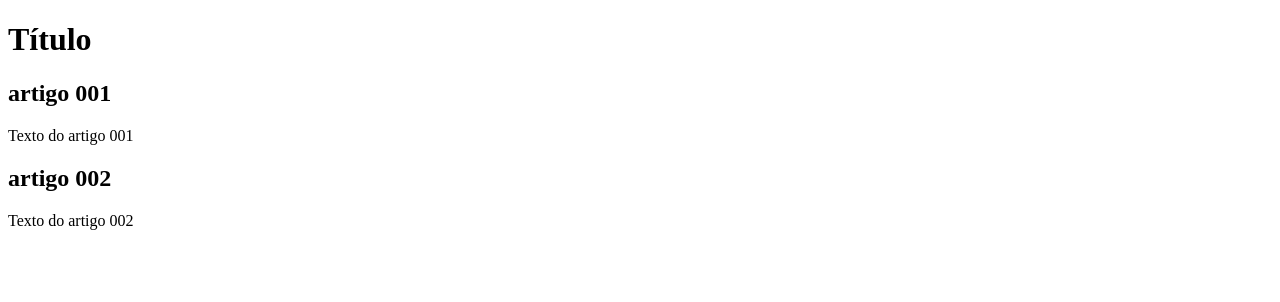
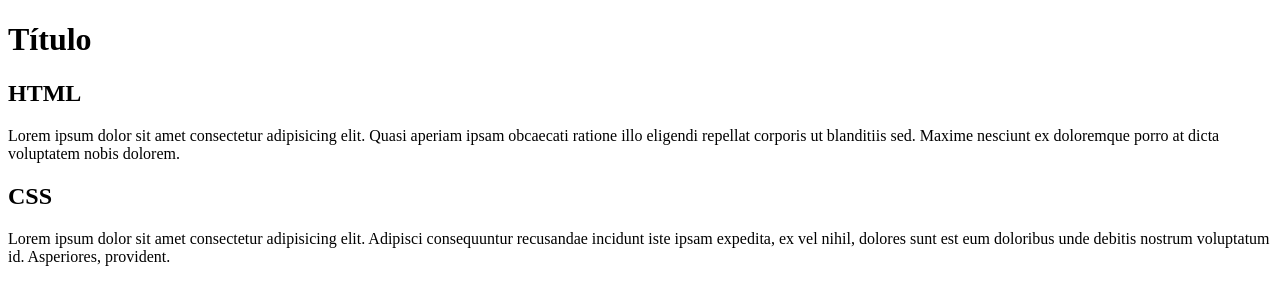
Before and after one commit to AlexsanderPessoa/Projeto-site, a plain HTML site: page index.html in a window 1280 px wide. Drawn offline with Linux system fonts and the light colour scheme.

Commit message:
escrevi o conteudo

```diff
--- a/index.html
+++ b/index.html
@@ -12,12 +12,12 @@
             <h1>Título</h1>
         </header>
         <article>
-            <h2>artigo 001</h2>
-            <p>Texto do artigo 001</p>
+            <h2>HTML</h2>
+            <p>Lorem ipsum dolor sit amet consectetur adipisicing elit. Quasi aperiam ipsam obcaecati ratione illo eligendi repellat corporis ut blanditiis sed. Maxime nesciunt ex doloremque porro at dicta voluptatem nobis dolorem.</p>
         </article>
         <article>
-            <h2>artigo 002</h2>
-            <p>Texto do artigo 002</p>
+            <h2>CSS</h2>
+            <p>Lorem ipsum dolor sit amet consectetur adipisicing elit. Adipisci consequuntur recusandae incidunt iste ipsam expedita, ex vel nihil, dolores sunt est eum doloribus unde debitis nostrum voluptatum id. Asperiores, provident.</p>
         </article>
     </main>
 </body>
```
